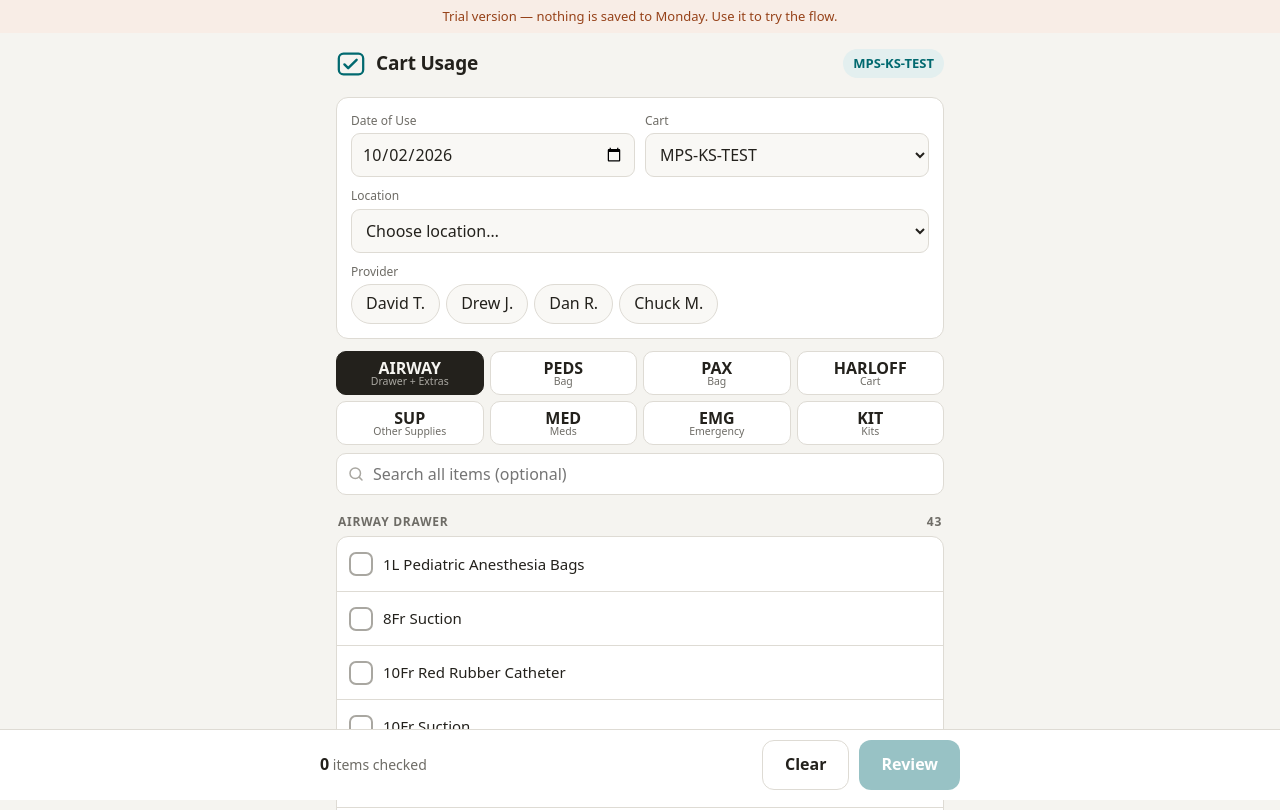
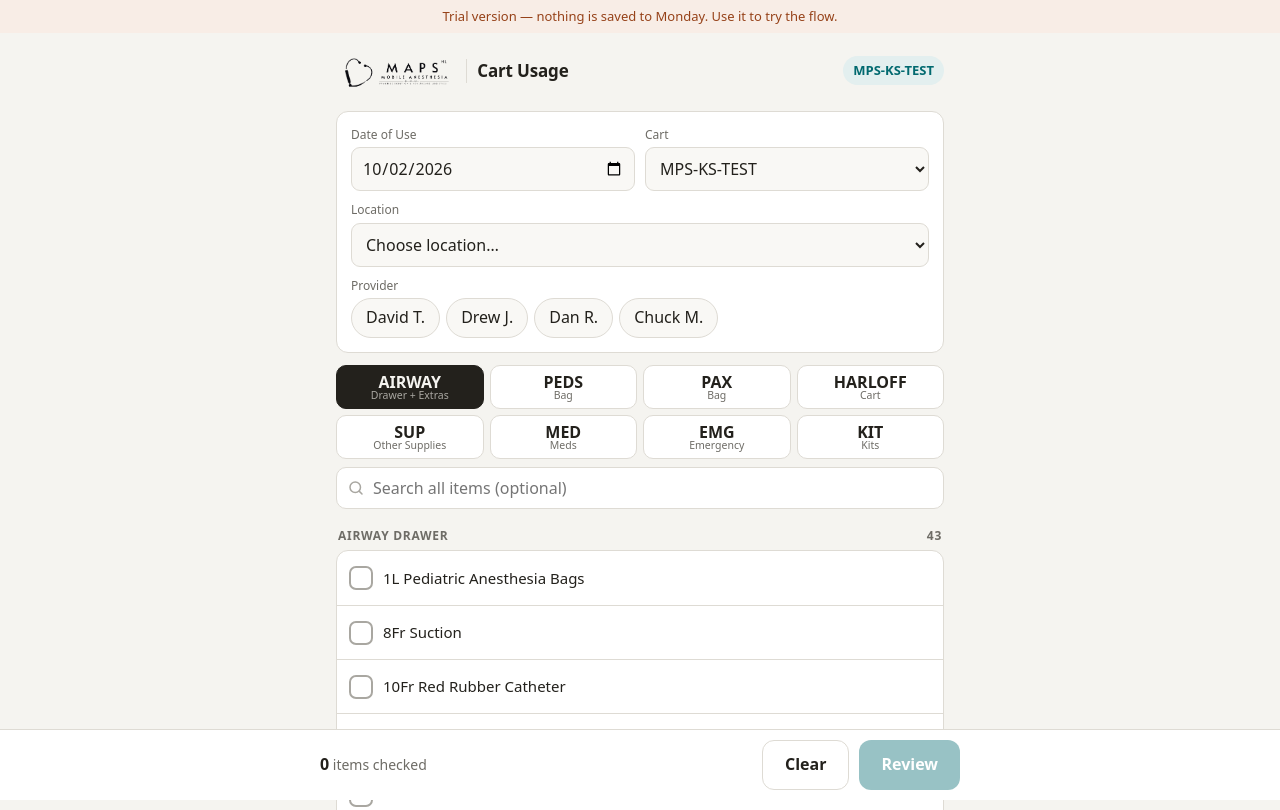
Before and after one commit to chuckandmichellemix/maps-cart-checklist, a plain HTML site: page index.html in a window 1280 px wide. Shown: the top 810 px of the page. Drawn offline with Linux system fonts and the light colour scheme; a web font is replaced by a local one.

Commit message:
Add MAPS logo and favicon

```diff
--- a/index.html
+++ b/index.html
@@ -3,6 +3,8 @@
 <head>
 <meta charset="utf-8">
 <meta name="viewport" content="width=device-width,initial-scale=1,viewport-fit=cover">
+<link rel="icon" type="image/png" sizes="32x32" href="assets/favicon-32.png">
+<link rel="apple-touch-icon" href="assets/apple-touch-icon.png">
 <title>MAPS Cart Usage — MPS-KS-TEST (Trial)</title>
 <link rel="preconnect" href="https://api.fontshare.com">
 <link href="https://api.fontshare.com/v2/css?f[]=satoshi@400,500,700&display=swap" rel="stylesheet">
@@ -22,7 +24,12 @@ button,input,select{font:inherit;color:inherit}
 .wrap{max-width:640px;margin:0 auto;padding:0 16px 140px}
 .trial{background:var(--warn-soft);color:var(--warn);font-size:13px;font-weight:500;text-align:center;padding:7px 12px}
 header.top{display:flex;align-items:center;gap:10px;padding:16px 0 6px}
-header.top svg{width:30px;height:30px;color:var(--accent);flex:none}
+header.top .logo{height:40px;width:auto;flex:none}
+header.top h1{border-left:1px solid var(--border);padding-left:10px;white-space:nowrap;font-size:17px!important}
+header.top .cart{white-space:nowrap}
+header.top .logo{height:44px}
+@media (max-width:370px){header.top .logo{height:30px}header.top h1{font-size:14px!important;padding-left:7px}header.top{gap:6px}header.top .cart{font-size:11.5px;padding:4px 8px}}
+@media (prefers-color-scheme:dark){header.top .logo{filter:invert(1)}}
 header.top h1{font-size:19px;margin:0;font-weight:700;letter-spacing:-.01em}
 header.top .cart{margin-left:auto;font-size:13px;font-weight:700;background:var(--accent-soft);color:var(--accent);padding:5px 10px;border-radius:999px}
 .card{background:var(--surface);border:1px solid var(--border);border-radius:var(--r);padding:14px;margin-top:12px}
@@ -87,7 +94,7 @@ pre.payload{background:var(--surface2);border:1px solid var(--border);border-rad
 <div class="trial" role="status">Trial version — nothing is saved to Monday. Use it to try the flow.</div>
 <div class="wrap">
   <header class="top">
-    <svg viewBox="0 0 32 32" fill="none" aria-label="MAPS cart checklist logo" role="img"><rect x="3" y="5" width="26" height="22" rx="5" stroke="currentColor" stroke-width="2.4"/><path d="M9 16.5l4 4 9-9" stroke="currentColor" stroke-width="2.6" stroke-linecap="round" stroke-linejoin="round"/></svg>
+    <img class="logo" src="assets/maps-logo-full.png" alt="MAPS Mobile Anesthesia" width="694" height="254">
     <h1>Cart Usage</h1>
     <span class="cart" id="cartBadge">—</span>
   </header>
```
Also changed, not shown: assets/apple-touch-icon.png (added), assets/favicon-32.png (added), assets/maps-icon.png (added), assets/maps-logo-full.png (added).
